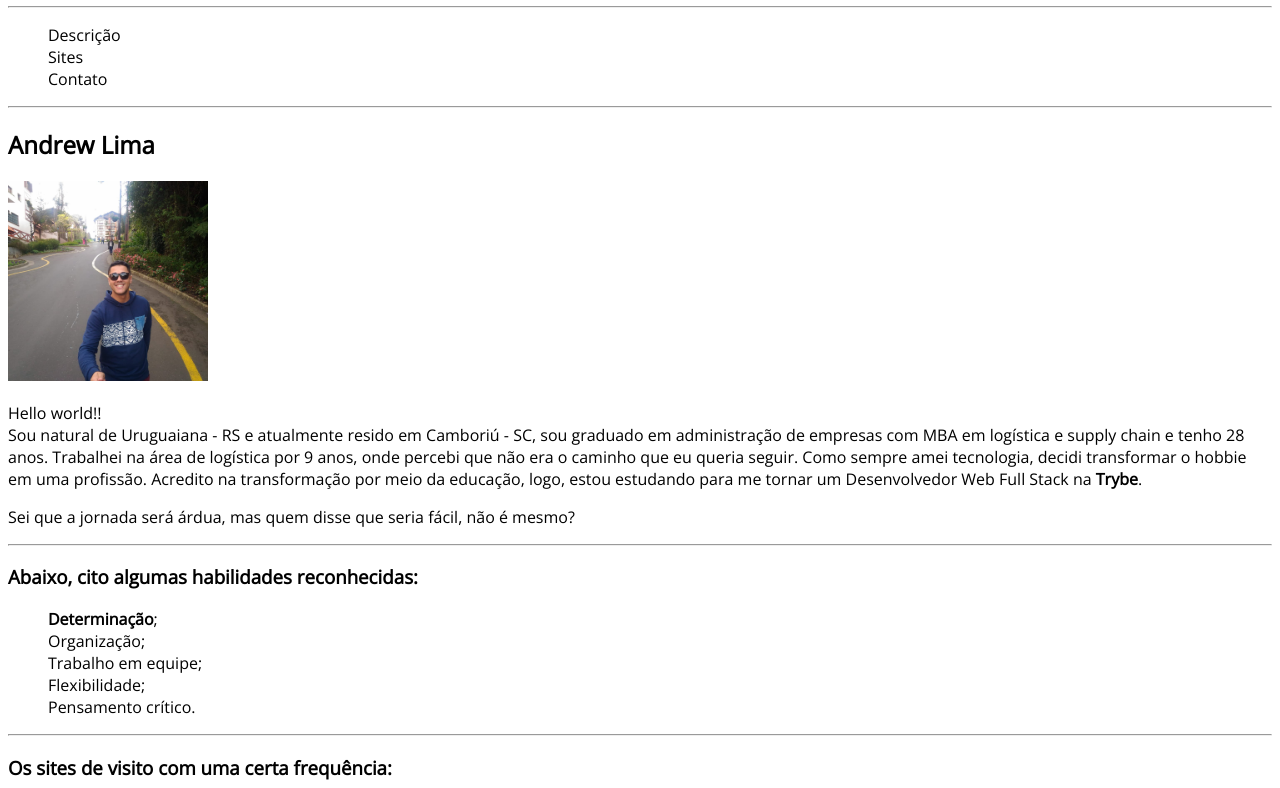
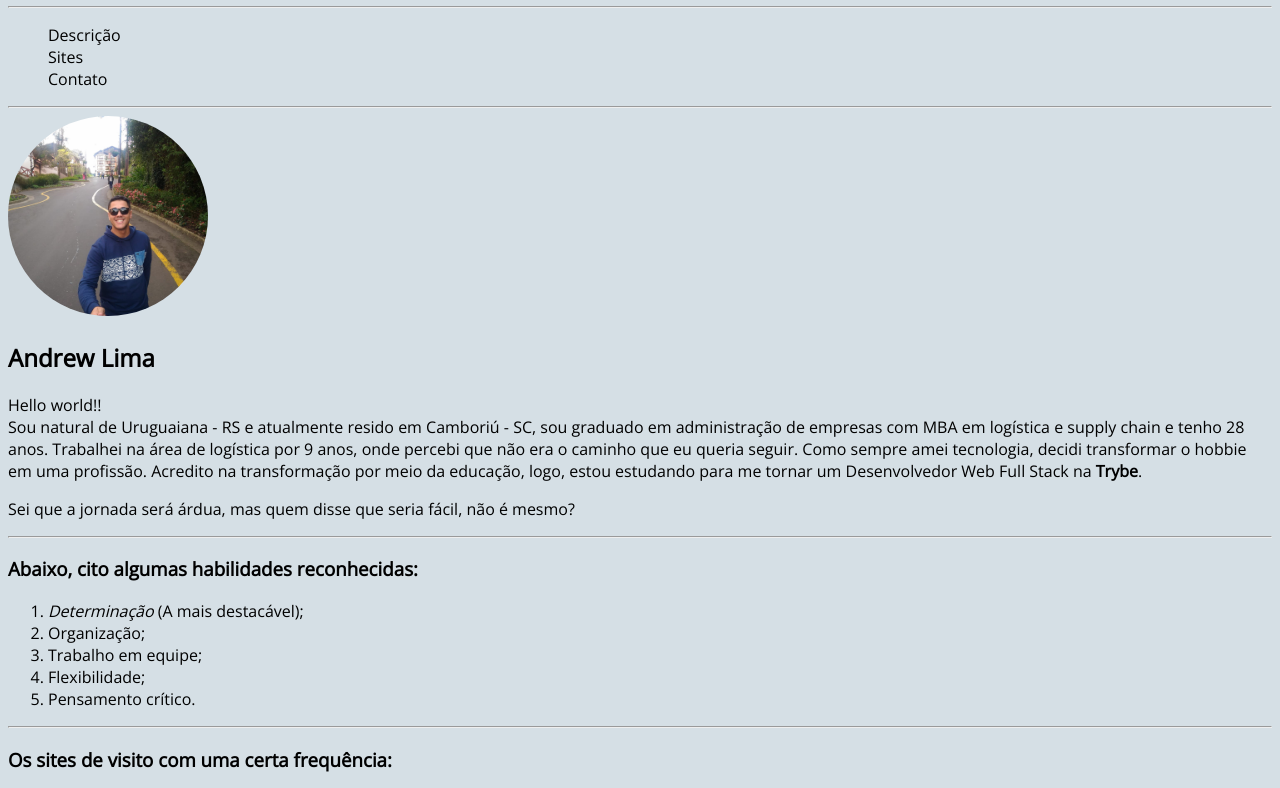
Before and after one commit to AndrewML94/AndrewML94.github.io, a plain HTML site: page index.html in a window 1280 px wide. Shown: the part 80-868 px from the top of the page. Drawn offline with nearby package versions, Linux system fonts and the light colour scheme.

Commit message:
Atualização de fonte, cor do background, ajuste de bordas da foto

```diff
--- a/index.html
+++ b/index.html
@@ -19,19 +19,19 @@
         <li><a href="#contato">Contato</a></li>
     </ul>
     <hr>
+    <img src="./images/IMG_20180804_204247_919.jpg" alt="Jovem feliz caminhando" width="200px">
     <h2>Andrew Lima</h2>
-    <img src="./images/IMG_20180804_204247_919.jpg" alt="Jovem feliz caminhando" width="200px">
     <p id="descricao">Hello world!!<br>Sou natural de Uruguaiana - RS e atualmente resido em Camboriú - SC, sou graduado em administração de empresas com MBA em logística e supply chain e tenho 28 anos. Trabalhei na área de logística por 9 anos, onde percebi que não era o caminho que eu queria seguir. Como sempre amei tecnologia, decidi transformar o hobbie em uma profissão. Acredito na transformação por meio da educação, logo, estou estudando para me tornar um Desenvolvedor Web Full Stack na <strong><a href="https://www.betrybe.com/" target="_blank">Trybe</a></strong>.</p>
     <p>Sei que a jornada será árdua, mas quem disse que seria fácil, não é mesmo?</p>
     <hr>
     <h3>Abaixo, cito algumas habilidades reconhecidas:</h3>
-    <ul>
-        <li><strong>Determinação</strong>;</li>
+    <ol>
+        <li><i>Determinação</i> (A mais destacável);</li>
         <li>Organização;</li>
         <li>Trabalho em equipe;</li>
         <li>Flexibilidade;</li>
         <li>Pensamento crítico.</li>
-    </ul>
+    </ol>
     <hr>
     <h3 id="sites">Os sites de visito com uma certa frequência:</h3>
     <ul>
--- a/style.css
+++ b/style.css
@@ -1,13 +1,21 @@
 body {
     font-family: 'Open Sans', sans-serif;
+    background-color: #d5dfe5;
 }
-li {
+
+img {
+    border-radius: 100%;
+}
+
+ul {
     list-style: none;
 }
+
 a {
     color: inherit;
     text-decoration: none;
 }
+
 a:hover {
     font-weight: bold;
     color: #2aac7d;
```
